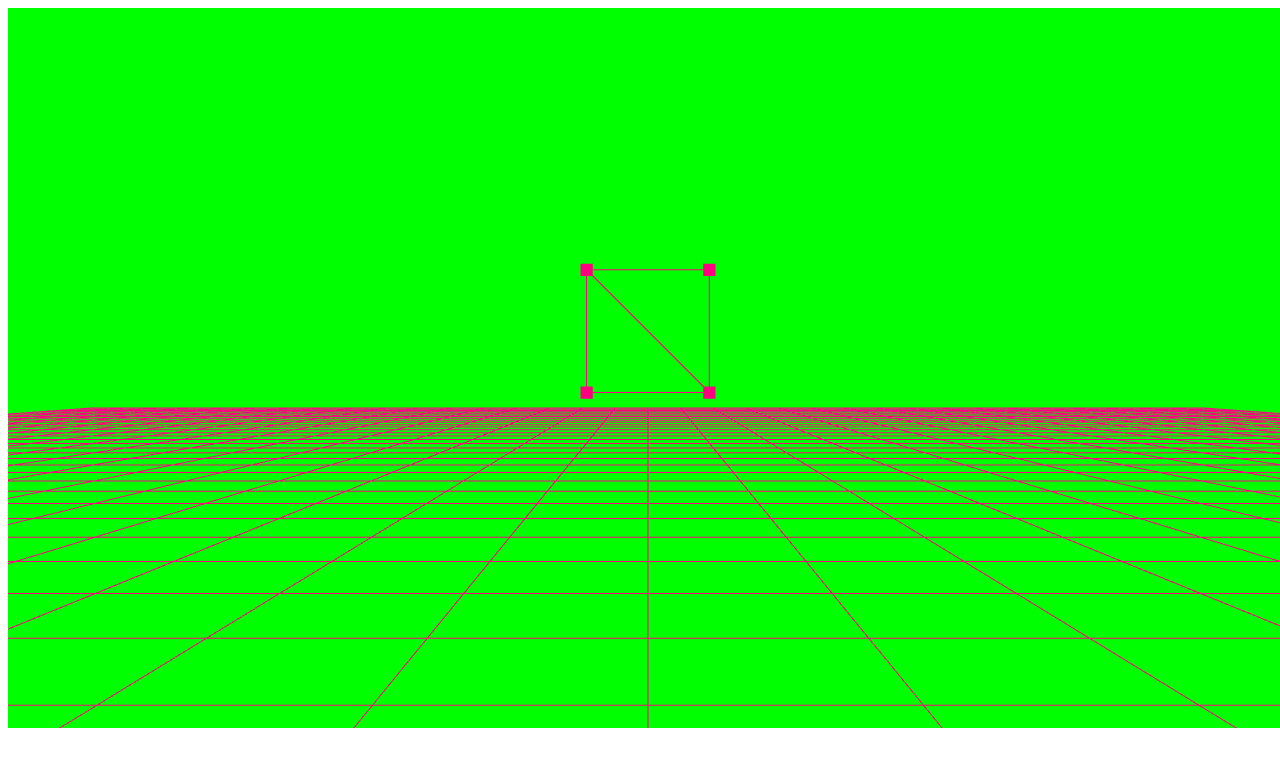
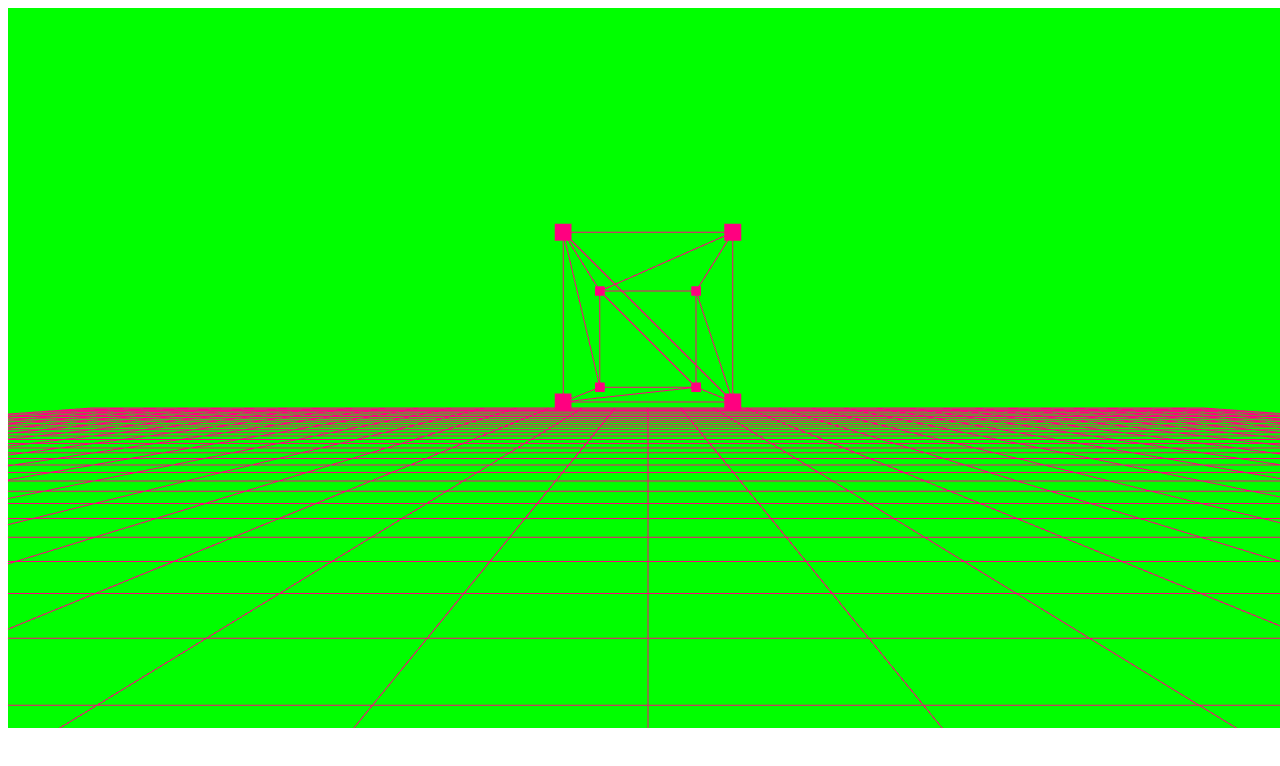
Before and after one commit to FrankGoyens/geeapp, a plain HTML site: page index.html in a window 1280 px wide. Drawn offline with Linux system fonts and the light colour scheme; animation ran at ten frames a second.

Commit message:
The quad is a cube now

```diff
--- a/index.html
+++ b/index.html
@@ -166,7 +166,7 @@
 			};
 
 			const elements_to_render = {
-				"particle_system": create_quad_with_particle_corners(),
+				"particle_system": create_cube_with_particle_corners(),
 				"grid_lines": create_bottom_grid_lines(0, 1000, 1/30)
 			};
 
@@ -478,7 +478,8 @@
 				positionAttributeLocation,
 				render_buffers.render_grid_mvp_matrix,
 				mvp_matrix_position,
-				render_buffers.render_grid_gl_lines_buffer);
+				render_buffers.render_grid_gl_lines_buffer,
+				2);
 		}
 
 		// Returns a handle to a buffer, it is guaranteed that buffer is bound to gl.ARRAY_BUFFER when this function is done
@@ -490,8 +491,8 @@
 		}
 
 		// Shader program should already be set up, line_position_buffer should be bound to gl.ARRAY_BUFFER
-		function render_lines(gl, lines, positionAttributeLocation, mvp_matrix, mvp_matrix_position, line_position_buffer){
-			const size = 2;          // 2 components per iteration
+		function render_lines(gl, lines, positionAttributeLocation, mvp_matrix, mvp_matrix_position, line_position_buffer, components_per_coordinate){
+			const size = components_per_coordinate;
 			const type = gl.FLOAT;   // the data is 32bit floats
 			const normalize = false; // use the data as is
 			const stride = 0;        // 0 = move size * sizeof(type) each iteration
@@ -519,25 +520,43 @@
 				0, 1, 0, 0,
 				0, 0, 1, 0,
 				0, 0, 0, 1
-			]
+			];
 		}
 
-		function create_quad_with_particle_corners(){
-			const bottom_left = new Particle([-1, -1, 0], [0, 0, 0], 5, [0, 0, 0]);
-			const bottom_right = new Particle([1, -1, 0], [0, 0, 0], 5, [0, 0, 0]);
-			const top_right = new Particle([1, 1, 0], [0, 0, 0], 5, [0, 0, 0]);
-			const top_left = new Particle([-1, 1, 0], [0, 0, 0], 5, [0, 0, 0]);
+		function create_cube_with_particle_corners(){
+			const particles = [
+				new Particle([-1.0, -1.0, 1.0], [0, 0, 0], 5.0, [0, 0, 0]),
+				new Particle([-1.0, -1.0, -1.0], [0, 0, 0], 5.0, [0, 0, 0]),
+				new Particle([1.0, -1.0, -1.0], [0, 0, 0], 5.0, [0, 0, 0]),
+				new Particle([1.0, -1.0, 1.0], [0, 0, 0], 5.0, [0, 0, 0]),
+				new Particle([-1.0, 1.0, 1.0], [0, 0, 0], 5.0, [0, 0, 0]),
+				new Particle([-1.0, 1.0, -1.0], [0, 0, 0], 5.0, [0, 0, 0]),
+				new Particle([1.0, 1.0, -1.0], [0, 0, 0], 5.0, [0, 0, 0]),
+				new Particle([1.0, 1.0, 1.0], [0, 0, 0], 5.0, [0, 0, 0])
+			];
 
-			const bottom_spring = new Spring(bottom_left, bottom_right, 4, 1, 2);
-			const right_spring = new Spring(bottom_right, top_right, 4, 1, 2);
-			const top_spring = new Spring(top_right, top_left, 4, 1, 2);
-			const left_spring = new Spring(top_left, bottom_left, 4, 1, 2);
-			const diagonal_spring = new Spring(top_left, bottom_right, 4, 1, Math.sqrt(8));
+			const springs = [
+				new Spring(particles[0], particles[1], 4.0, 1.0, 2.0),
+				new Spring(particles[0], particles[2], 4.0, 1.0, Math.sqrt(8)),
+				new Spring(particles[0], particles[3], 4.0, 1.0, 2.0),
+				new Spring(particles[0], particles[4], 4.0, 1.0, 2.0),
+				new Spring(particles[1], particles[2], 4.0, 1.0, 2.0),
+				new Spring(particles[1], particles[4], 4.0, 1.0, Math.sqrt(8)),
+				new Spring(particles[1], particles[5], 4.0, 1.0, 2.0),
+				new Spring(particles[2], particles[3], 4.0, 1.0, 2.0),
+				new Spring(particles[2], particles[5], 4.0, 1.0, Math.sqrt(8)),
+				new Spring(particles[2], particles[6], 4.0, 1.0, 2.0),
+				new Spring(particles[3], particles[4], 4.0, 1.0, Math.sqrt(8)),
+				new Spring(particles[3], particles[6], 4.0, 1.0, Math.sqrt(8)),
+				new Spring(particles[3], particles[7], 4.0, 1.0, 2.0),
+				new Spring(particles[4], particles[5], 4.0, 1.0, 2.0),
+				new Spring(particles[4], particles[7], 4.0, 1.0, 2.0),
+				new Spring(particles[5], particles[6], 4.0, 1.0, 2.0),
+				new Spring(particles[5], particles[7], 4.0, 1.0, Math.sqrt(8)),
+				new Spring(particles[6], particles[7], 4.0, 1.0, 2.0)
+			];
 
-			return new ParticleSystem(
-				[bottom_left, bottom_right, top_right, top_left],
-				[bottom_spring, right_spring, top_spring, left_spring, diagonal_spring]
-			);
+			return new ParticleSystem(particles, springs);
 		}
 
 		//Shader should already be set up and active, particle_position_buffer should be bound to ARRAY_BUFFER
@@ -561,12 +580,14 @@
 			particle_system.springs.forEach((spring)=>{
 				lines.push(spring.first_particle.position[0]);
 				lines.push(spring.first_particle.position[1]);
+				lines.push(spring.first_particle.position[2]);
 				lines.push(spring.second_particle.position[0]);
 				lines.push(spring.second_particle.position[1]);
+				lines.push(spring.second_particle.position[2]);
 			});
 
 			const m_matrix = multiply_sequence([
-				create_scale_matrix(50, 50, 1),
+				create_scale_matrix(50, 50, 50),
 				create_translation_matrix([0, 30, -180])
 			]);
 
@@ -579,7 +600,7 @@
 				gl.bufferData(gl.ARRAY_BUFFER, new Float32Array(lines), gl.STATIC_DRAW);
 			}
 
-			render_lines(gl, lines, positionAttributeLocation, mvp_matrix, mvp_matrix_position, render_buffers.render_particle_system_lines_buffer);
+			render_lines(gl, lines, positionAttributeLocation, mvp_matrix, mvp_matrix_position, render_buffers.render_particle_system_lines_buffer, 3);
 
 			//Meant to be rendered as a triangle strip
 			const quad_triangles = [
@@ -616,13 +637,13 @@
 		}
 
 		function inflate_particle_position(particle_position){
-			return [particle_position[0] * 50, particle_position[1] * 50 + 30, particle_position[2] - 180];
+			return [particle_position[0] * 50, particle_position[1] * 50 + 30, particle_position[2] * 50 - 180];
 		}
 
 		// This should do the exact opposite of apply_particle_position, important for picking and dragging to work
 		// Because when picking/dragging, the mouse position has to be transformed into particle position space
 		function deflate_particle_position(particle_position){
-			return [particle_position[0] / 50, (particle_position[1] - 30) / 50, particle_position[2] + 180];
+			return [particle_position[0] / 50, (particle_position[1] - 30) / 50, particle_position[2] + 180 / 50];
 		}
 
 		function provide_particle_triangles_to_picking_query(particle, quad_triangles, m_matrix, vp_matrix, picking_query){
```
